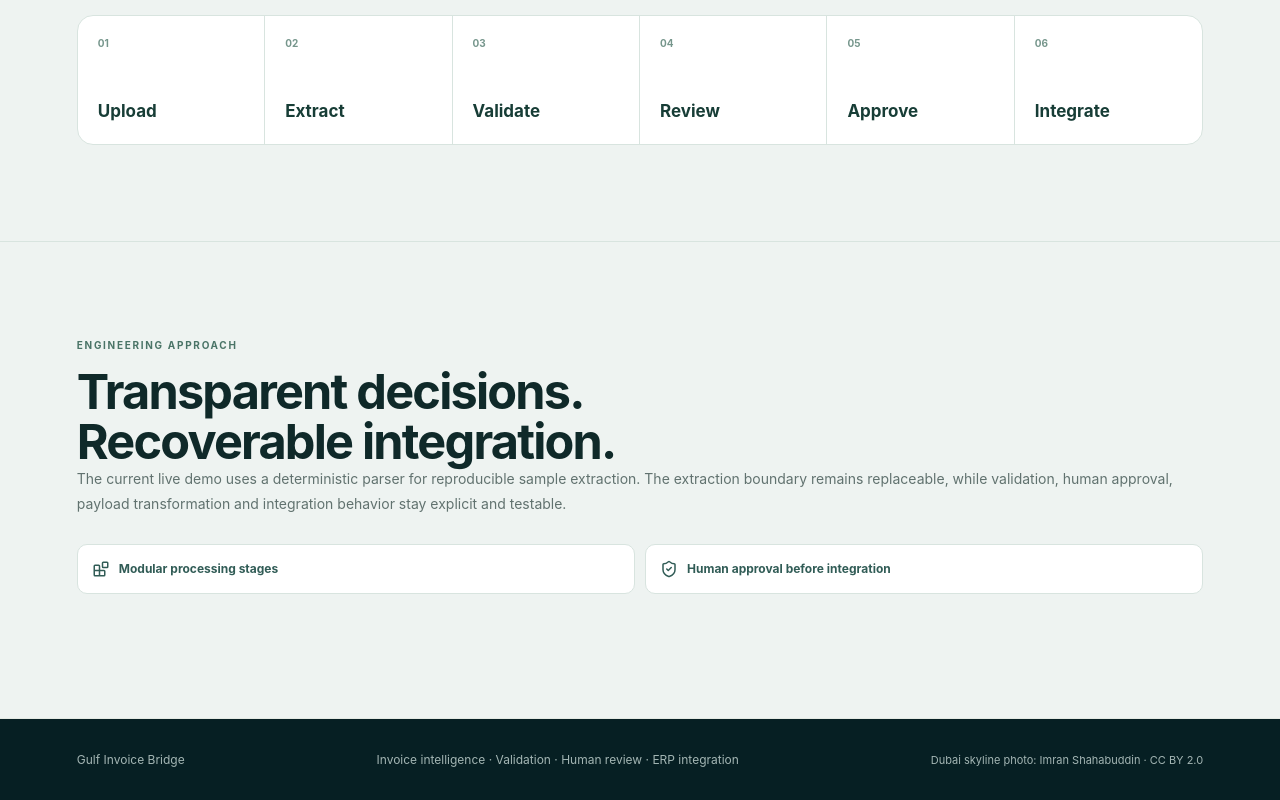
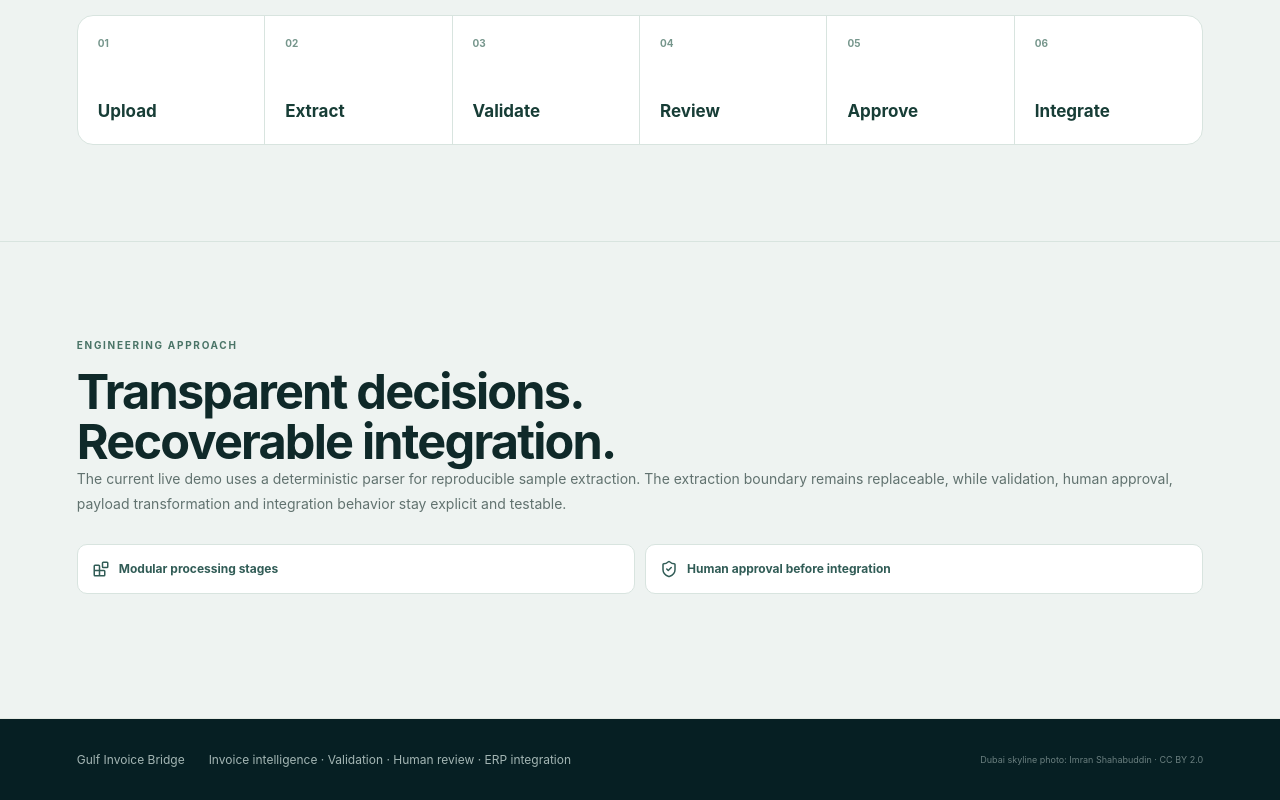
Before and after one commit to omarhijazi01/Gulf-Invoice-Bridge, a React (Vite) app in the folder frontend/: page / in a window 1280 px wide. Shown: the part 1125-1925 px from the top of the page. Built offline with nearby package versions, Linux system fonts and the light colour scheme; no server answers.

Commit message:
style: polish landing disabled state and image credit

```diff
--- a/frontend/src/styles/landing.css
+++ b/frontend/src/styles/landing.css
@@ -407,6 +407,14 @@
   font-size: 12px;
 }
 
+.landing-image-credit {
+  margin-left: auto;
+  color: rgb(224 240 235 / 46%);
+  font-size: 9px;
+  line-height: 1.4;
+  text-align: right;
+}
+
 @media (max-width: 1080px) {
   .landing-header { grid-template-columns: 1fr auto; }
   .landing-nav { display: none; }
@@ -464,4 +472,5 @@
   .landing-about-section { grid-template-columns: 1fr; gap: 30px; }
   .landing-principle { grid-template-columns: 1fr; }
   .landing-footer { padding: 22px 18px; align-items: flex-start; flex-direction: column; }
+  .landing-image-credit { margin-left: 0; text-align: left; }
 }
```
